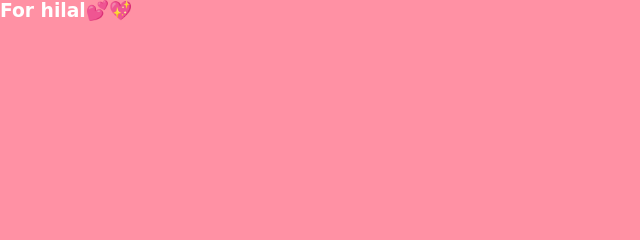
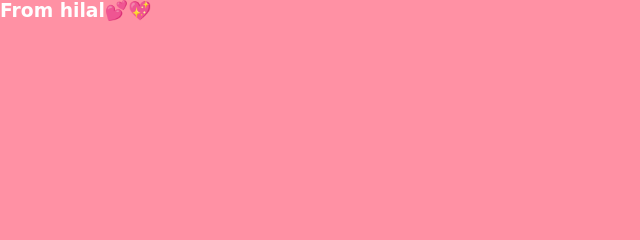
Before and after one commit to corax58/corax58.github.io, a plain HTML site: page index.html in a window 1280 px wide. Shown: the top 240 px of the page, 0-640 px from the left. Drawn offline with Linux system fonts and the light colour scheme.

Commit message:
last edit

```diff
--- a/index.html
+++ b/index.html
@@ -20,7 +20,7 @@
     <link rel="stylesheet" href="style.css">
 </head>
 <body>
-    <h3>For hilal💕💖<h3></h3>
+    <h3>From hilal💕💖<h3></h3>
     <div class="mainBody" >
         <div>
           <h1 id="title">Do you wanna go out with me ehe</h1>
```
